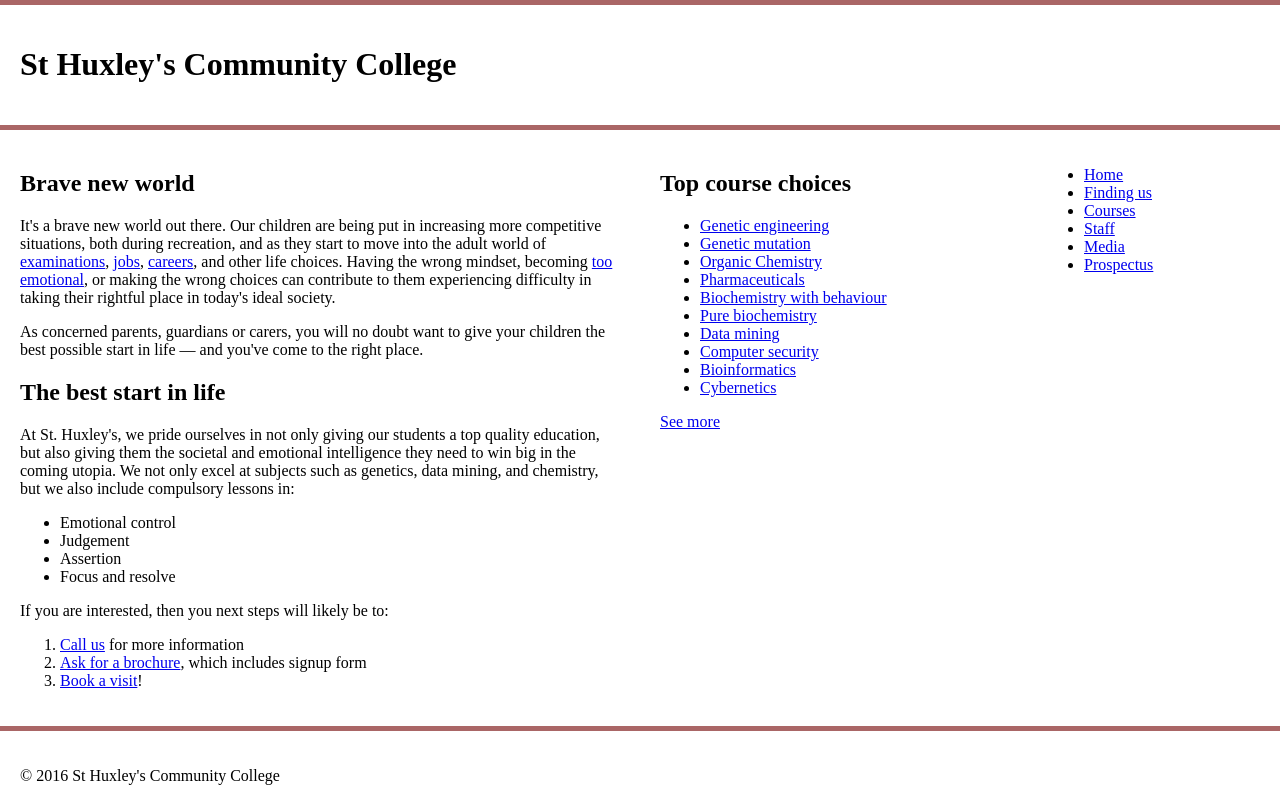
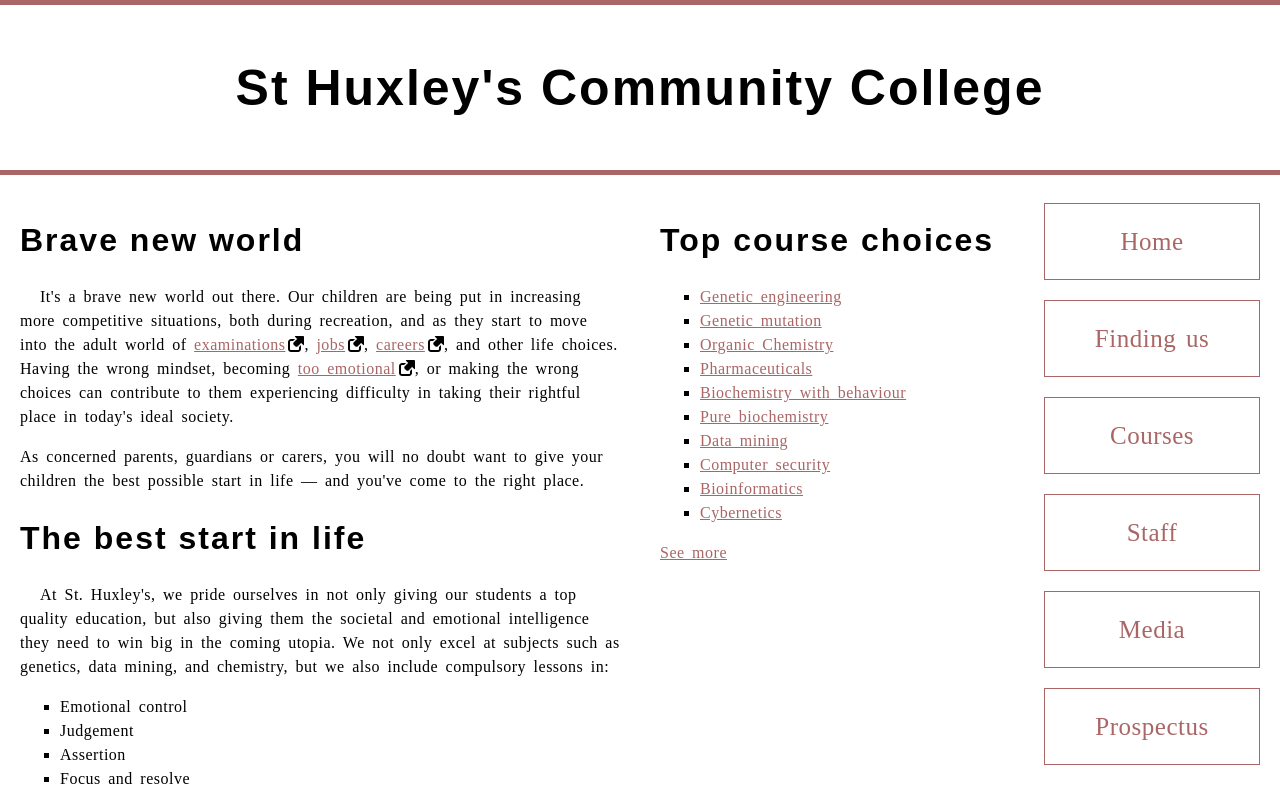
Before and after one commit to afm2708/WebDevAssignments, a plain HTML site: page Assignment-3-Part-3/index.html in a window 1280 px wide. Shown: the top 800 px of the page. Drawn offline with Linux system fonts and the light colour scheme.

Commit message:
Update style.css

```diff
--- a/Assignment-3-Part-3/style.css
+++ b/Assignment-3-Part-3/style.css
@@ -57,3 +57,101 @@ header, footer {
     font-weight: normal;
     font-style: normal;
 }
+
+html {
+  font-family: optitimes-roman-webfont, serif;
+  font-size: 10px;
+}
+
+h1, h2 {
+  font-family: scopeone-regular-webfont, sans-serif;
+  letter-spacing: 2px;
+}
+
+h1 {
+  font-size: 5rem;
+  text-align: center;
+}
+
+h2 {
+  font-size: 3.2rem;
+}
+
+section h2 + p {
+  text-indent: 20px;
+}
+
+p, li {
+  font-size: 1.6rem;
+  line-height: 1.5;
+  letter-spacing: 0.5px;
+  word-spacing: 3px;
+}
+
+a {
+  outline: none;
+}
+
+a[href*="http"] {
+  padding-right: 19px;
+  background: url(external-link-52.png) no-repeat 100% 0;
+  background-size: 16px 16px;
+}
+
+a:link, a:visited {
+  color: #a66;
+}
+
+a:focus, a:hover {
+  text-decoration: none;
+}
+
+a:active {
+  color: transparent;
+  text-shadow: 0px 0px 1px #f00,
+               0px 0px 2px #f00,
+               0px 0px 3px black,
+               0px 0px 4px black;
+}
+
+ul, ol {
+  margin: 1.6rem 0;
+}
+
+ul {
+  list-style-type: square;
+}
+
+ol {
+  list-style-type: lower-latin;
+}
+
+nav ul {
+  padding-left: 0;
+  margin-top: 0.8rem;
+}
+
+nav li {
+  list-style-type: none;
+  margin-bottom: 2rem;
+}
+
+nav li a {
+  text-decoration: none;
+  display: inline-block;
+  width: 100%;
+  line-height: 3;
+  text-align: center;
+  font-size: 2.5rem;
+  border: 1px solid #a66;
+}
+
+nav li a:focus, nav li a:hover {
+  color: white;
+  background: #a66;
+}
+
+nav li a:active {
+  color: white;
+  background: black;
+}
```
